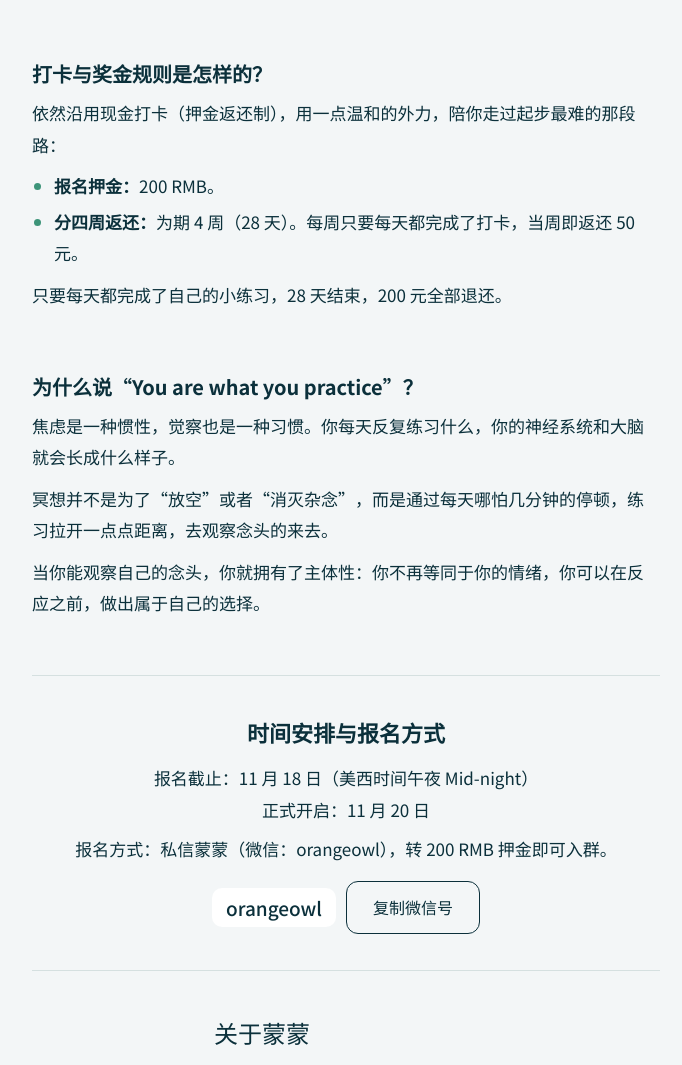
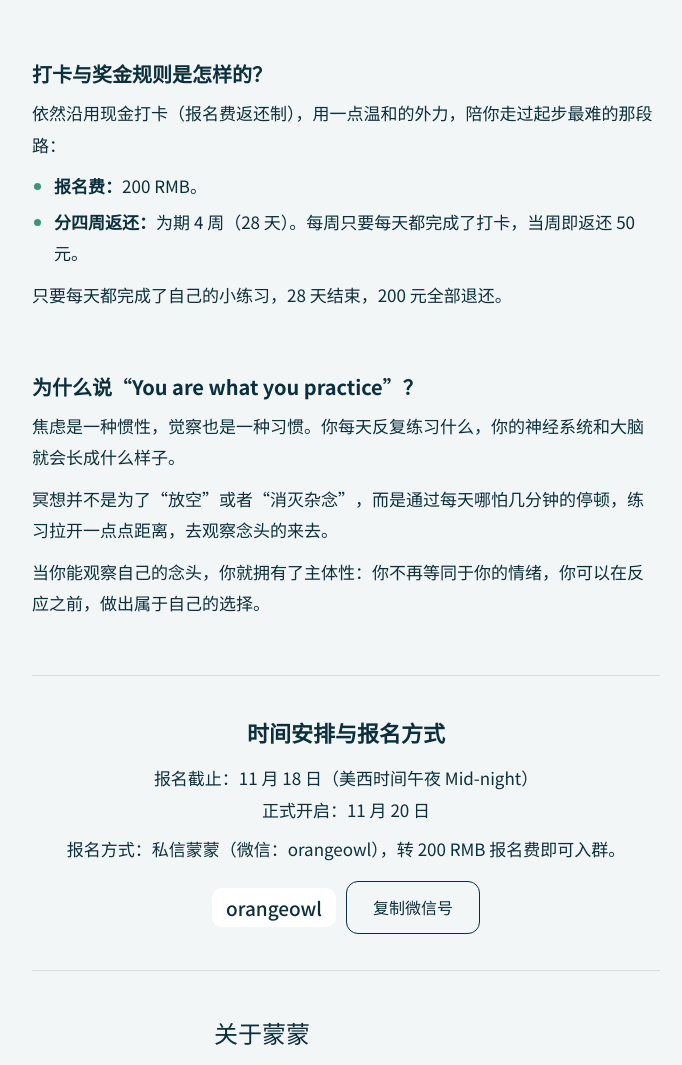
Before and after one commit to mengsees/meditation, a plain HTML site: page index.html in a window 1280 px wide. Shown: the part 1718-2783 px from the top of the page, without its empty margins (294-976 px from the left). Drawn offline with Linux system fonts and the light colour scheme.

Commit message:
Use 报名费 instead of 押金

```diff
--- a/index.html
+++ b/index.html
@@ -4,7 +4,7 @@
 <meta charset="utf-8">
 <meta name="viewport" content="width=device-width,initial-scale=1">
 <title>冥想习惯养成 · 28 天正念打卡（第二期）</title>
-<meta name="description" content="第二期 28 天正念打卡招募：不限时长、不限姿势，押金 200 RMB 全额可退。11 月 20 日开启。">
+<meta name="description" content="第二期 28 天正念打卡招募：不限时长、不限姿势，报名费 200 RMB 全额可退。11 月 20 日开启。">
 <style>html{-webkit-text-size-adjust:100%}body{margin:0}</style>
 </head>
 <body>
@@ -101,9 +101,9 @@ a{color:var(--accent)}
 
 <section class="q">
   <h2>打卡与奖金规则是怎样的？</h2>
-  <p>依然沿用现金打卡（押金返还制），用一点温和的外力，陪你走过起步最难的那段路：</p>
+  <p>依然沿用现金打卡（报名费返还制），用一点温和的外力，陪你走过起步最难的那段路：</p>
   <ul>
-    <li><b>报名押金：</b>200 RMB。</li>
+    <li><b>报名费：</b>200 RMB。</li>
     <li><b>分四周返还：</b>为期 4 周（28 天）。每周只要每天都完成了打卡，当周即返还 50 元。</li>
   </ul>
   <p>只要每天都完成了自己的小练习，28 天结束，200 元全部退还。</p>
@@ -119,7 +119,7 @@ a{color:var(--accent)}
 <section class="sign" id="signup">
   <h2>时间安排与报名方式</h2>
   <p>报名截止：11 月 18 日（美西时间午夜 Mid-night）<br>正式开启：11 月 20 日</p>
-  <p>报名方式：私信蒙蒙（微信：orangeowl），转 200 RMB 押金即可入群。</p>
+  <p>报名方式：私信蒙蒙（微信：orangeowl），转 200 RMB 报名费即可入群。</p>
   <div class="wx"><code id="wxid">orangeowl</code><button class="btn" id="copy" type="button">复制微信号</button></div>
 </section>
 
```
